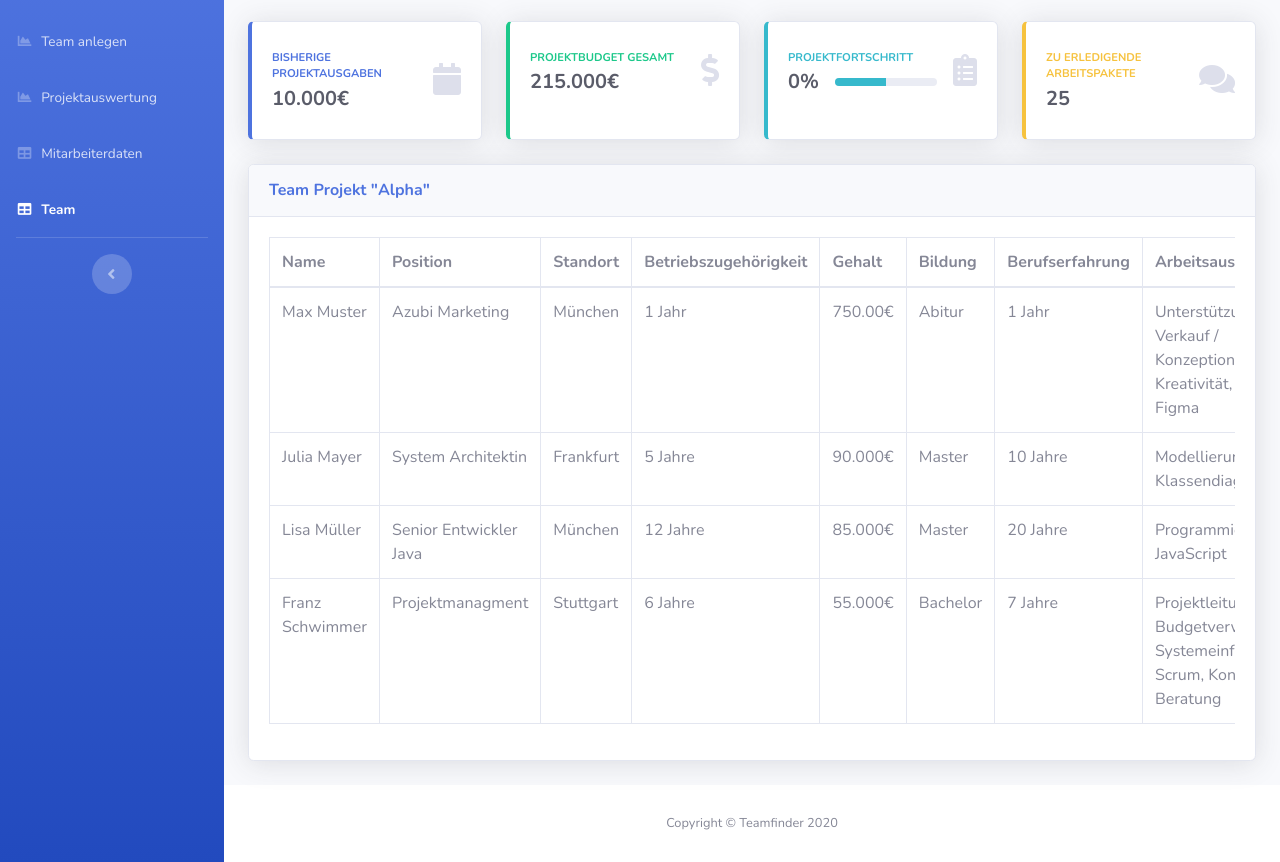
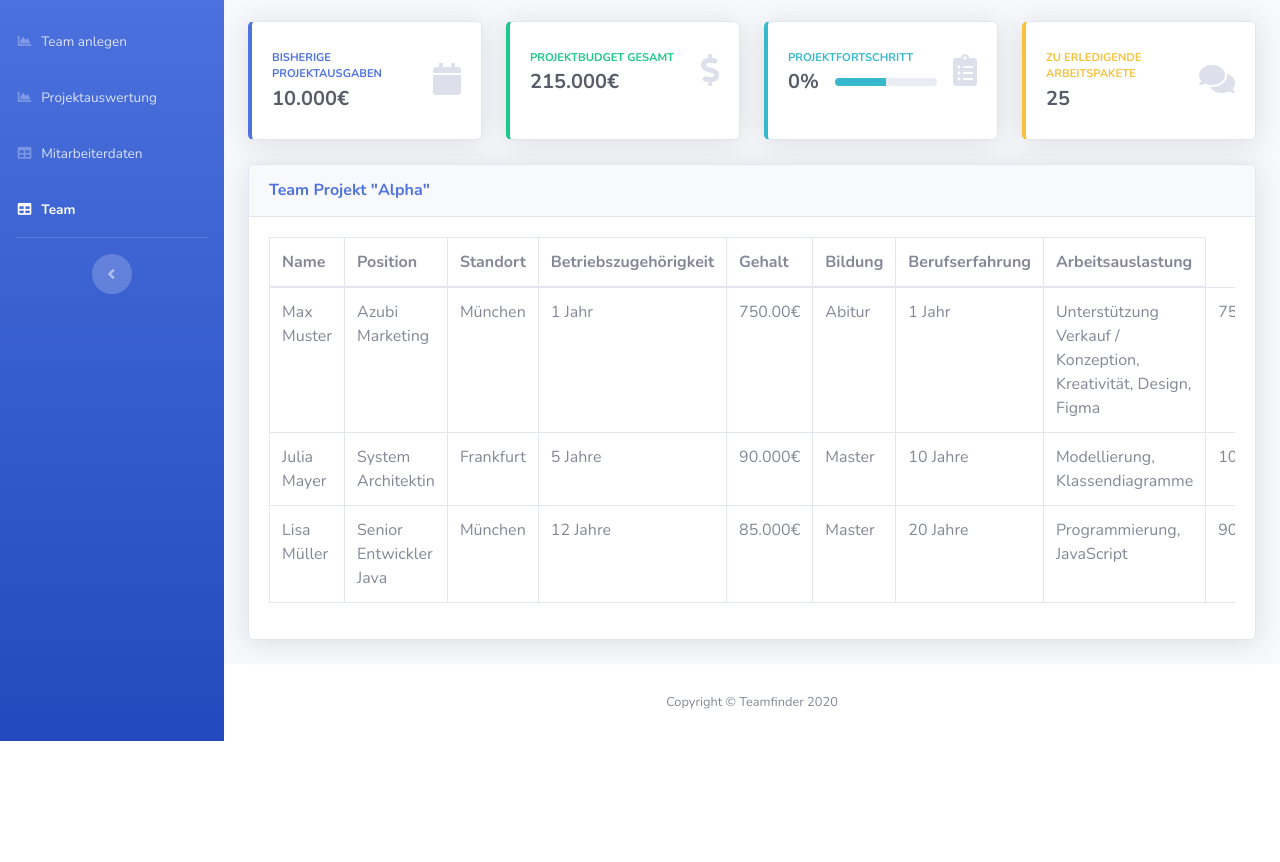
Before and after one commit to pascwin/teamfinder, a website with bundled scripts: page team.html in a window 1280 px wide. Shown: the part 131-993 px from the top of the page. After the commit the page ends 872 px from the top, so only its background shows below. Built offline with nearby package versions, Linux system fonts and the light colour scheme.

Commit message:
FinalesTeam2

```diff
--- a/team.html
+++ b/team.html
@@ -449,17 +449,6 @@
                                                     <td>Programmierung, JavaScript</td>
                                                     <td>90%</td>
                                                 </tr>
-                                                <tr>
-                                                    <td>Franz Schwimmer</td>
-                                                    <td>Projektmanagment</td>
-                                                    <td>Stuttgart</td>
-                                                    <td>6 Jahre</td>
-                                                    <td>55.000€</td>
-                                                    <td>Bachelor</td>
-                                                    <td>7 Jahre</td>
-                                                    <td>Projektleitung, Budgetverwaltung, Systemeinführung, Scrum, Konzeption, Beratung</td>
-                                                    <td>90%</td>
-                                                </tr>
                                             </tbody>
                                         </table>
                                     </div>
```
